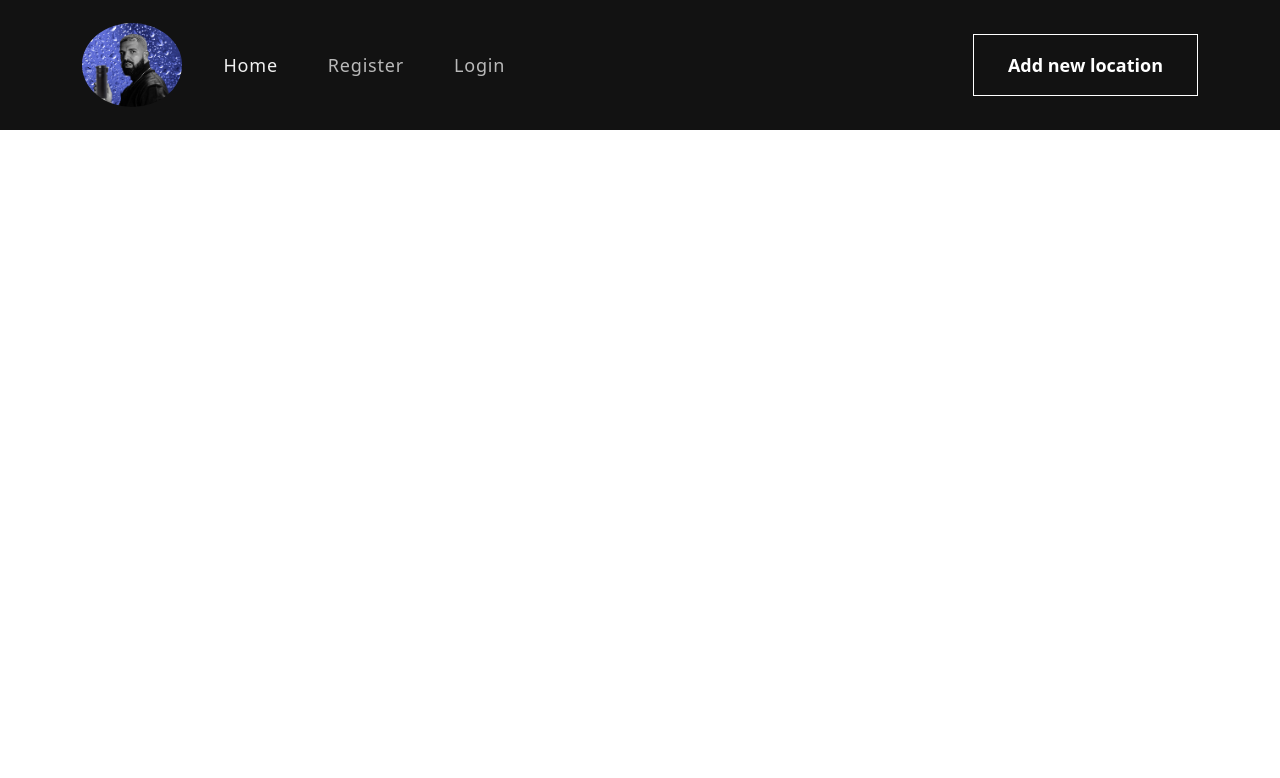
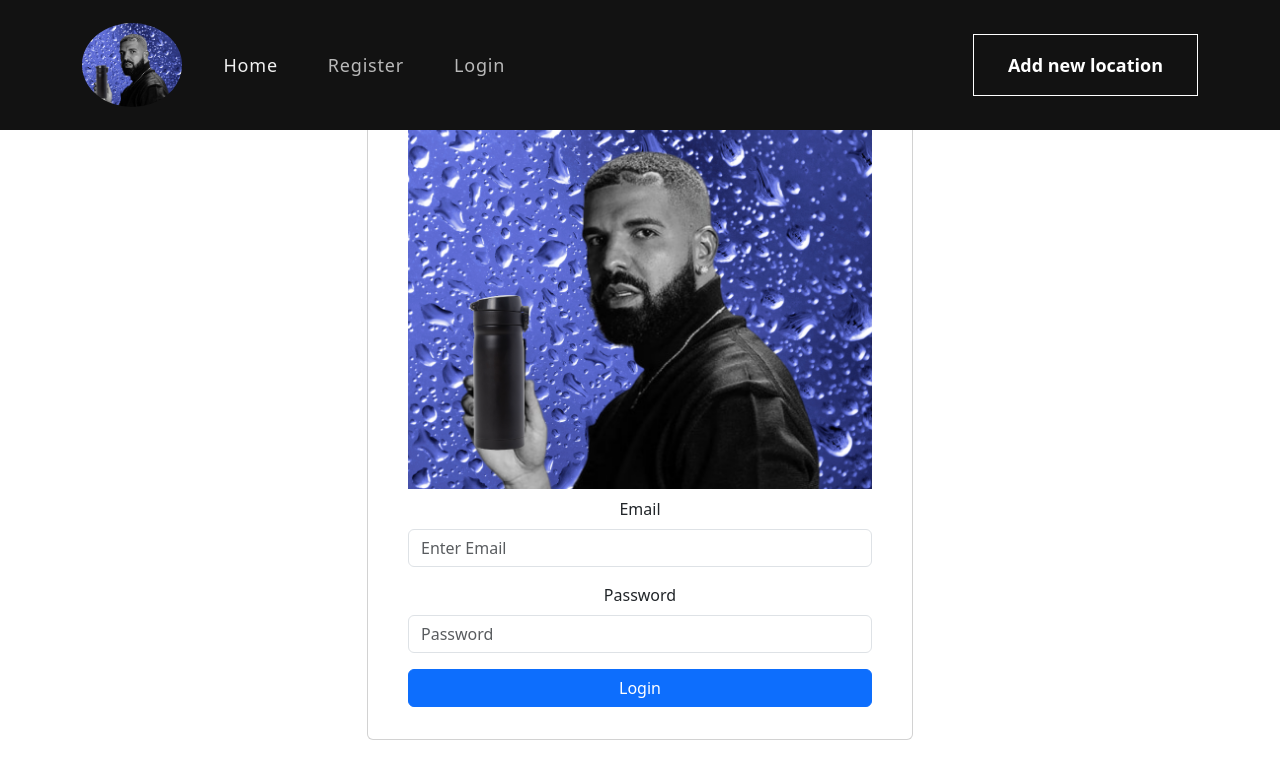
Before and after one commit to xJuanPablo/Untitled2, a React (Create React App) app in the folder client-side/: page /login in a window 1280 px wide. Shown: the top 778 px of the page. Built offline with nearby package versions, Linux system fonts and the light colour scheme.

Commit message:
routed signup and login submit to map page

```diff
--- a/client-side/src/components/login.js
+++ b/client-side/src/components/login.js
@@ -1,70 +1,12 @@
-// import React from 'react';
-// import { Col, Button, Row, Container, Card, Form } from 'react-bootstrap';
-// import logo from '../assets/img/Retro.png';
-// import { useMutation } from '@apollo/client';
-// import { LOGIN_USER } from '../utils/mutations';
-
-// // instead of function use this syntax way, in line 5
-// export const Login = () =>{
-
-
-//     return (
-//         <div>
-//           <Container>
-//             <Row className="vh-100 d-flex justify-content-center align-items-center">
-//               <Col md={8} lg={6} xs={12}>
-//                 <Card className="px-4">
-//                   <Card.Body>
-//                     <div className="mb-3 mt-md-4">
-//                       <h2 className="fw-bold mb-2 text-center text-uppercase ">
-//                         <img src={logo} alt="Logo"/>
-//                       </h2>
-//                       <div className="mb-3">
-//                         <Form>
-//                           <Form.Group className="mb-3" controlId="Name">
-//                             <Form.Label className="text-center">User Name</Form.Label>
-//                             <Form.Control type="text" placeholder="Enter User Name" />
-//                           </Form.Group>
-
-//                           <Form.Group
-//                             className="mb-3"
-//                             controlId="formBasicPassword"
-//                           >
-//                             <Form.Label>Password</Form.Label>
-//                             <Form.Control type="password" placeholder="Password" />
-//                           </Form.Group>
-
-
-//                           <Form.Group
-//                             className="mb-3"
-//                             controlId="formBasicCheckbox"
-//                           ></Form.Group>
-//                           <div className="d-grid">
-//                             <Button variant="primary" type="submit">
-//                               Login
-//                             </Button>
-//                           </div>
-//                         </Form>
-//                       </div>
-//                     </div>
-//                   </Card.Body>
-//                 </Card>
-//               </Col>
-//             </Row>
-//           </Container>
-//         </div>
-//       );
-//     }
-
-
-
 import React, { useState } from 'react';
+import { Col, Button, Row, Container, Card, Form } from 'react-bootstrap';
 import { Link } from 'react-router-dom';
+import logo from '../assets/img/Retro.png';
 import { useMutation } from '@apollo/client';
 import { LOGIN_USER } from '../utils/mutations';
-
 import Auth from '../utils/auth';
 
+// instead of function use this syntax way, in line 5
 export const Login = (props) => {
   const [formState, setFormState] = useState({ email: '', password: '' });
   const [login, { error, data }] = useMutation(LOGIN_USER);
@@ -101,52 +43,159 @@ export const Login = (props) => {
   };
 
   return (
-    <main className="flex-row justify-center mb-4">
-      <div className="col-12 col-lg-10">
-        <div className="card">
-          <h4 className="card-header bg-dark text-light p-2">Login</h4>
-          <div className="card-body">
+    <div>
+      <Container>
+        <Row className="vh-100 d-flex justify-content-center align-items-center">
+          <Col md={8} lg={6} xs={12}>
+            <Card className="px-4">
               {data ? (
-              <p>
+                <Card.Body>
+                  <h3>
                     Success! You may now head{' '}
-                <Link to="/">back to the homepage.</Link>
-              </p>
+                    <Link to="/home">to the homepage.</Link>
+                  </h3>
+                </Card.Body>
               ) : (
-              <form onSubmit={handleFormSubmit}>
-                <input
-                  className="form-input"
-                  placeholder="Your email"
-                  name="email"
-                  type="email"
-                  value={formState.email}
-                  onChange={handleChange}
-                />
-                <input
-                  className="form-input"
-                  placeholder="******"
-                  name="password"
-                  type="password"
-                  value={formState.password}
-                  onChange={handleChange}
-                />
-                <button
-                  className="btn btn-block btn-primary"
-                  style={{ cursor: 'pointer' }}
-                  type="submit"
+                <Card.Body>
+                  <div className="mb-3 mt-md-4">
+                    <h2 className="fw-bold mb-2 text-center text-uppercase ">
+                      <img src={logo} alt="Logo" />
+                    </h2>
+                    <div className="mb-3">
+                      <Form onSubmit={handleFormSubmit}>
+                        <Form.Group className="mb-3" controlId="Name">
+                          <Form.Label className="text-center">Email</Form.Label>
+                          <Form.Control type="text" placeholder="Enter Email" name="email" value={formState.email} onChange={handleChange} />
+                        </Form.Group>
+
+                        <Form.Group
+                          className="mb-3"
+                          controlId="formBasicPassword"
                         >
-                  Submit
-                </button>
-              </form>
+                          <Form.Label>Password</Form.Label>
+                          <Form.Control type="password" placeholder="Password" name="password" value={formState.password} onChange={handleChange} />
+                        </Form.Group>
+
+
+                        <Form.Group
+                          className="mb-3"
+                          controlId="formBasicCheckbox"
+                        ></Form.Group>
+                        <div className="d-grid">
+                          <Button variant="primary" type="submit">
+                            Login
+                          </Button>
+                        </div>
+                      </Form>
+                    </div>
+                  </div>
+                </Card.Body>
               )}
 
               {error && (
-              <div className="my-3 p-3 bg-danger text-white">
+                <h3>
                   {error.message}
+                </h3>
+              )}
+            </Card>
+          </Col>
+        </Row>
+      </Container>
     </div>
-            )}
-          </div>
-        </div>
-      </div>
-    </main>
   );
-};
+}
+
+
+
+// import React, { useState } from 'react';
+// import { Link } from 'react-router-dom';
+// import { useMutation } from '@apollo/client';
+// import { LOGIN_USER } from '../utils/mutations';
+
+// import Auth from '../utils/auth';
+
+// export const Login = (props) => {
+//   const [formState, setFormState] = useState({ email: '', password: '' });
+//   const [login, { error, data }] = useMutation(LOGIN_USER);
+
+//   // update state based on form input changes
+//   const handleChange = (event) => {
+//     const { name, value } = event.target;
+
+//     setFormState({
+//       ...formState,
+//       [name]: value,
+//     });
+//   };
+
+//   // submit form
+//   const handleFormSubmit = async (event) => {
+//     event.preventDefault();
+//     console.log(formState);
+//     try {
+//       const { data } = await login({
+//         variables: { ...formState },
+//       });
+
+//       Auth.login(data.login.token);
+//     } catch (e) {
+//       console.error(e);
+//     }
+
+//     // clear form values
+//     setFormState({
+//       email: '',
+//       password: '',
+//     });
+//   };
+
+//   return (
+//     <main className="flex-row justify-center mb-4">
+//       <div className="col-12 col-lg-10">
+//         <div className="card">
+//           <h4 className="card-header bg-dark text-light p-2">Login</h4>
+//           <div className="card-body">
+//             {data ? (
+//               <p>
+//                 Success! You may now head{' '}
+//                 <Link to="/home">back to the homepage.</Link>
+//               </p>
+//             ) : (
+//               <form onSubmit={handleFormSubmit}>
+//                 <input
+//                   className="form-input"
+//                   placeholder="Your email"
+//                   name="email"
+//                   type="email"
+//                   value={formState.email}
+//                   onChange={handleChange}
+//                 />
+//                 <input
+//                   className="form-input"
+//                   placeholder="******"
+//                   name="password"
+//                   type="password"
+//                   value={formState.password}
+//                   onChange={handleChange}
+//                 />
+//                 <button
+//                   className="btn btn-block btn-primary"
+//                   style={{ cursor: 'pointer' }}
+//                   type="submit"
+//                 >
+//                   Submit
+//                 </button>
+//               </form>
+//             )}
+
+//             {error && (
+//               <div className="my-3 p-3 bg-danger text-white">
+//                 {error.message}
+//               </div>
+//             )}
+//           </div>
+//         </div>
+//       </div>
+//     </main>
+//   );
+// };
--- a/client-side/src/components/navbar.js
+++ b/client-side/src/components/navbar.js
@@ -47,7 +47,7 @@ export const NavBar = () =>{
               </>
               ): (
                 <>
-                <Nav.Link href="/register"className={activeLink === 'skills' ? 'active navbar-link' : 'navbar-link'} onClick={()=> onUpdateActiveLink('register')}>Register</Nav.Link>
+                <Nav.Link href="/signup"className={activeLink === 'skills' ? 'active navbar-link' : 'navbar-link'} onClick={()=> onUpdateActiveLink('signup')}>Register</Nav.Link>
               <Nav.Link href="/login"className={activeLink === 'projects' ? 'active navbar-link' : 'navbar-link'} onClick={()=> onUpdateActiveLink('login')}>Login</Nav.Link>
               </>
               )}
--- a/client-side/src/utils/auth.js
+++ b/client-side/src/utils/auth.js
@@ -29,7 +29,7 @@ getToken() {
 
   login(idToken) {
     localStorage.setItem('id_token', idToken);
-    window.location.assign('/');
+    window.location.assign('/home');
   }
 
   logout() {
```
Also changed, not shown: client-side/src/components/signup.js (+20 -3 lines). Lines whose indentation alone changed are shown as unchanged.
